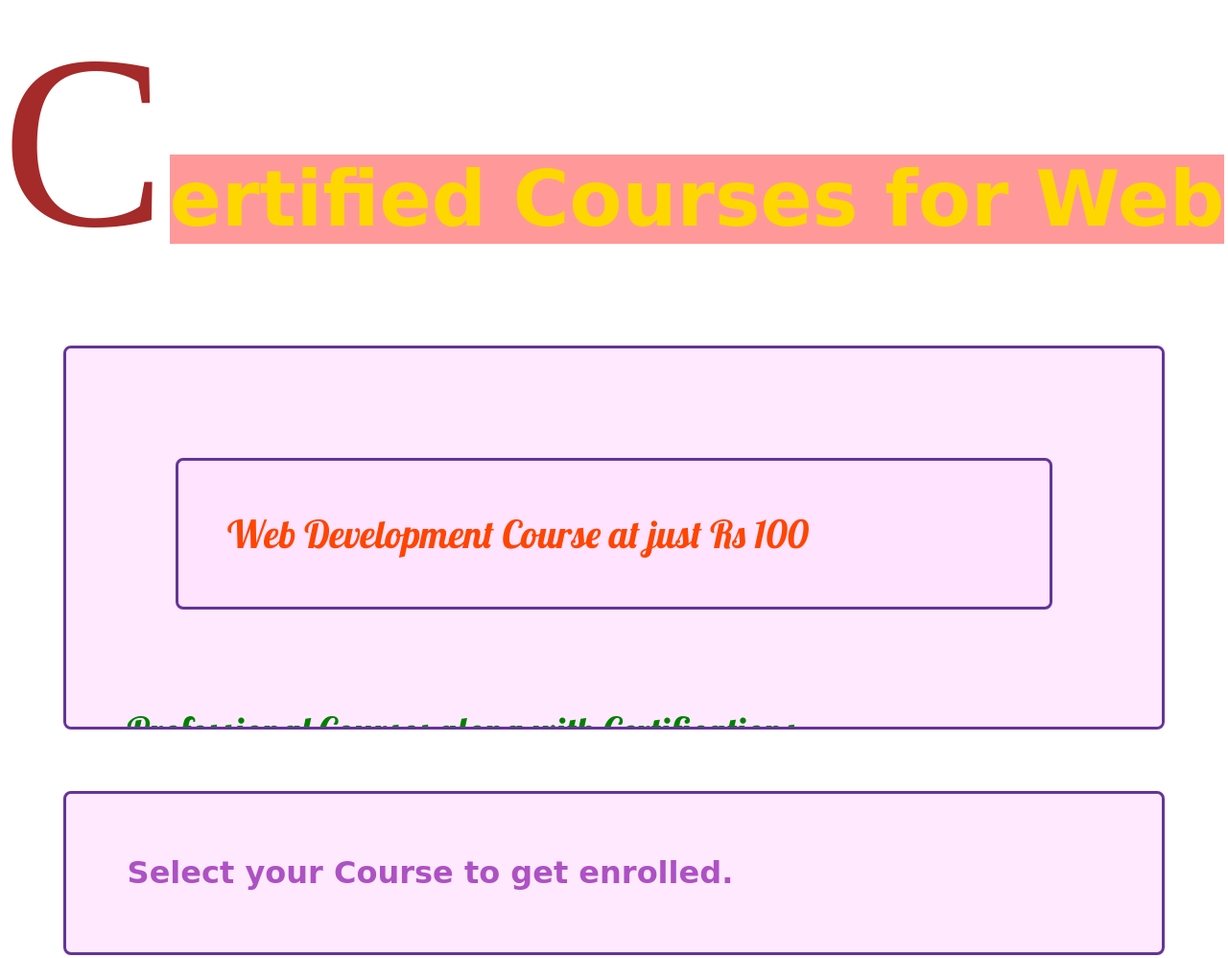
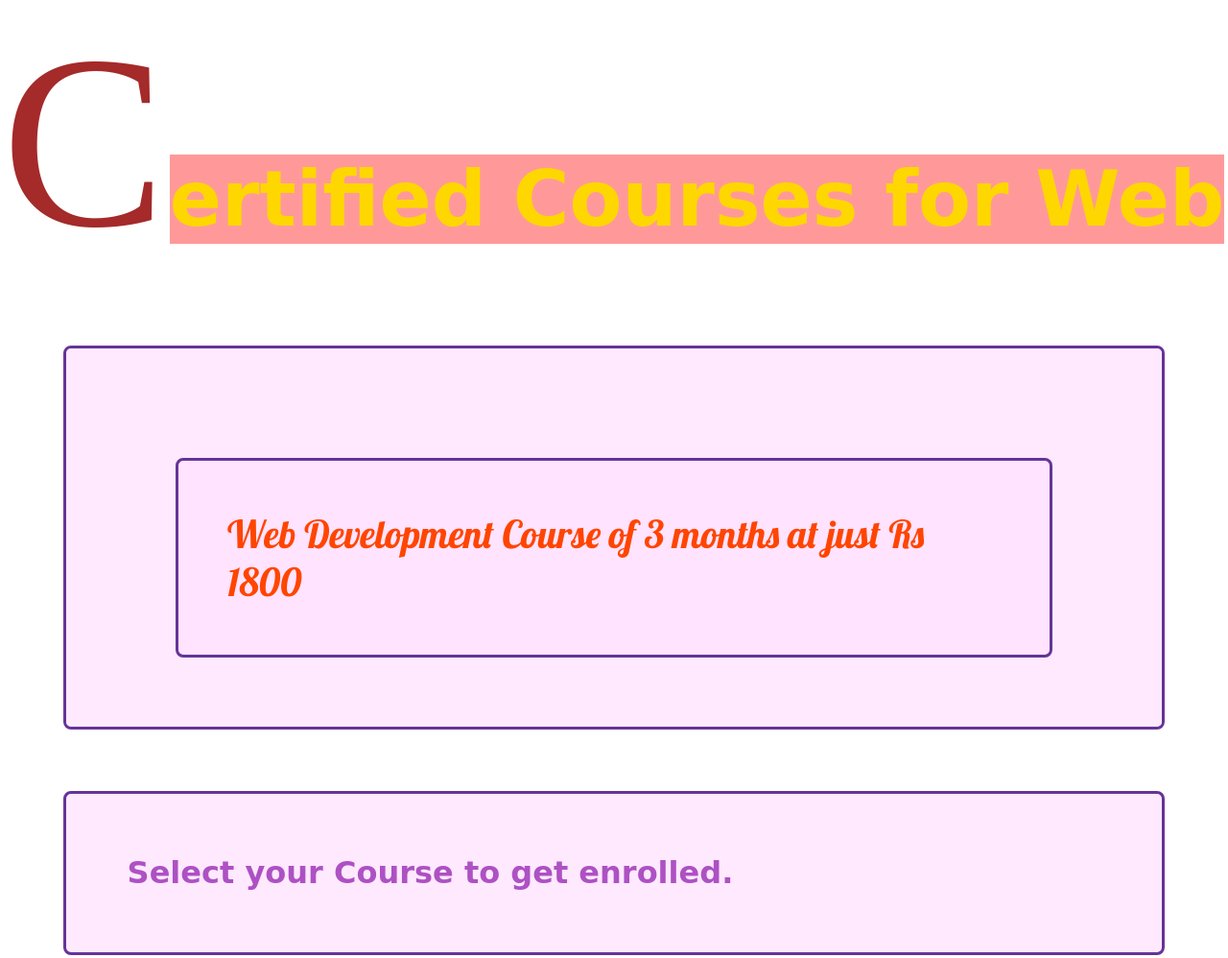
Before and after one commit to Pyloopers/WebCourses-march-batch, a plain HTML site: page index.html in a window 1280 px wide. Shown: the top 998 px of the page at 96% size. Drawn offline with Linux system fonts and the light colour scheme.

Commit message:
Update index.html

```diff
--- a/index.html
+++ b/index.html
@@ -17,7 +17,7 @@
   <span class="red">C</span>
   <span class="header">ertified Courses for Web</span>
   <div class="white"id="midmain">
-    <span class="white" id="midhead"> Web Development Course at just Rs 100</span> <br>
+    <span class="white" id="midhead"> Web Development Course of 3 months at just Rs 1800</span> <br>
     <span id="green"> Professional Courses along with Certifications</span> <br>
     Hi everyone, I firstly welcomes you here.<br>We are the group of skilled and experienced teachers<br> We will boost your career.
     We give in-demand skills and makes you job-ready.
```
